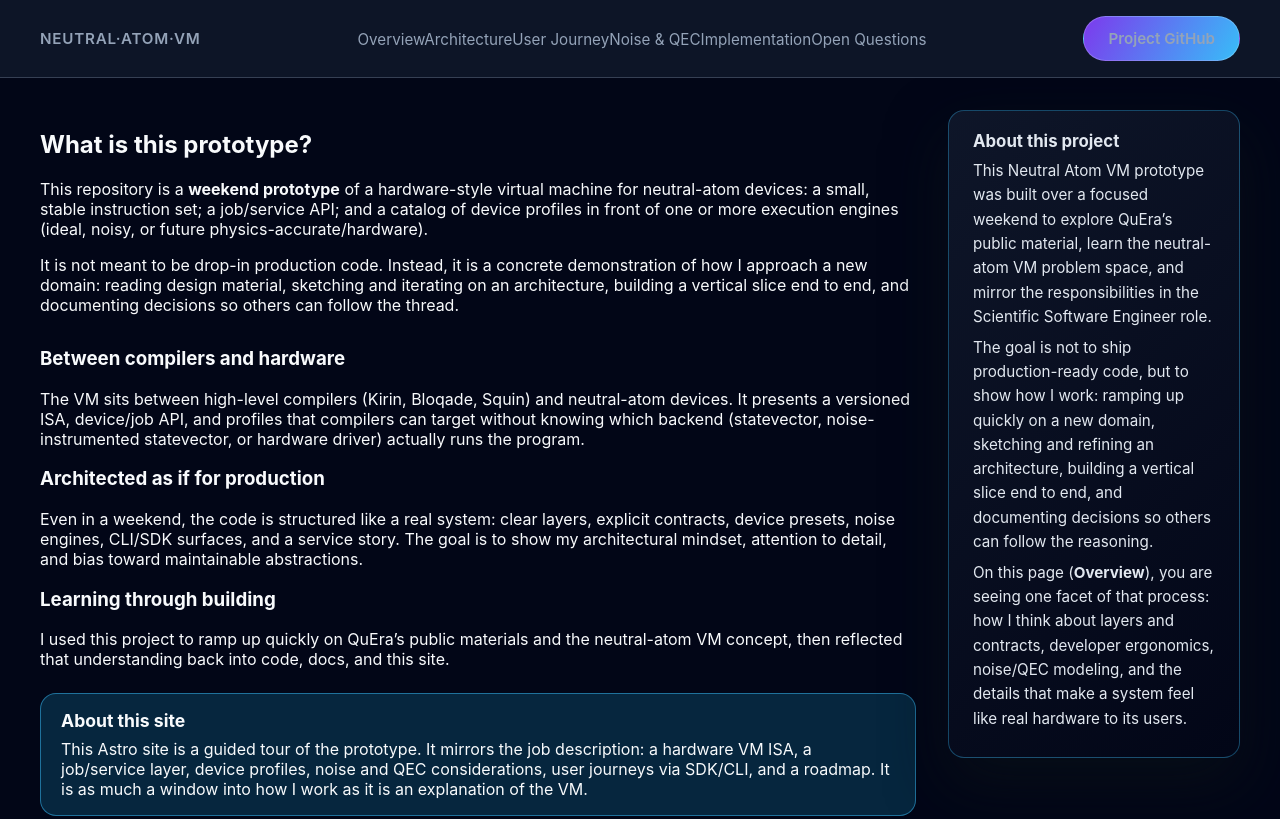
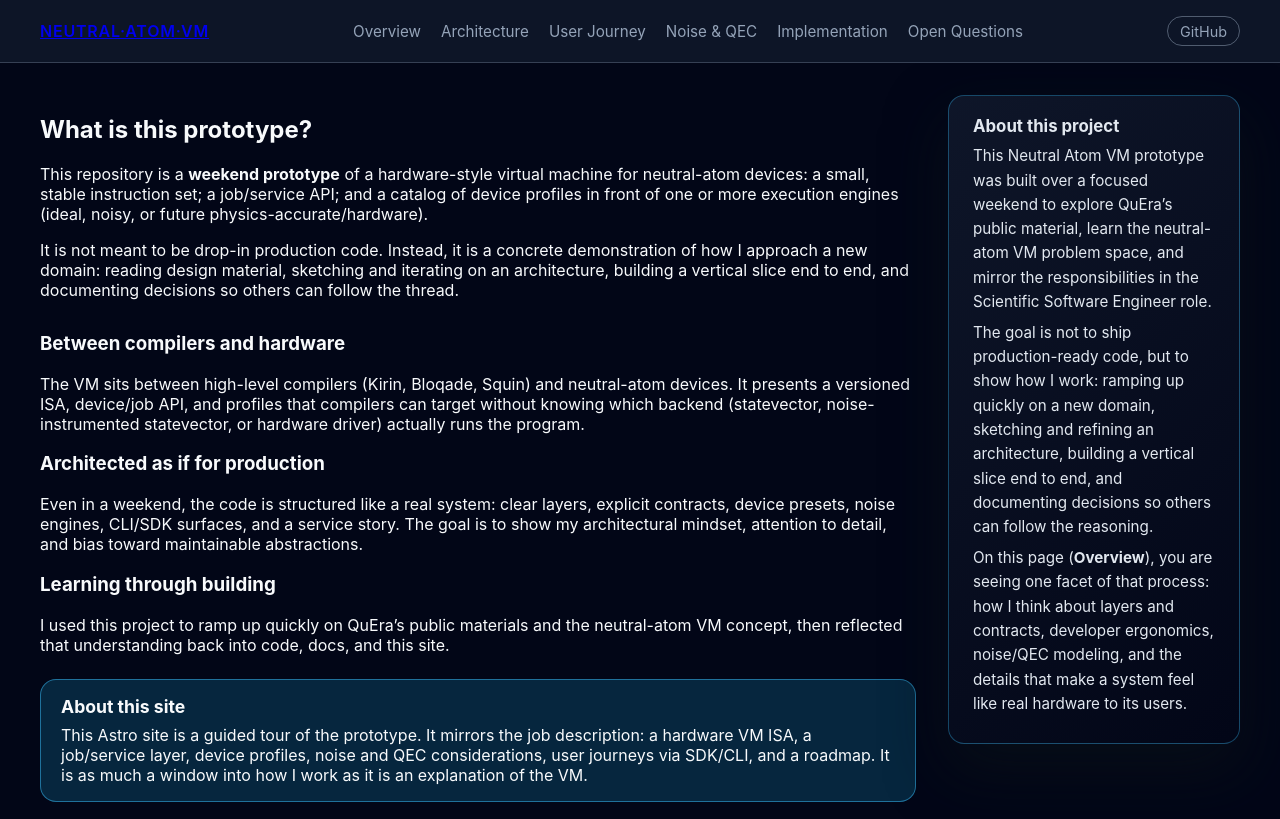
Before and after one commit to lupalberto/neutral-atom-vm, an Astro site in the folder astro-site/: page / in a window 1280 px wide. Shown: the top 819 px of the page. Built offline with nearby package versions, Linux system fonts and the light colour scheme; Astro itself is replaced by a stand-in of ours.

Commit message:
add github pages

```diff
--- a/astro-site/astro.config.mjs
+++ b/astro-site/astro.config.mjs
@@ -1,6 +1,7 @@
 import { defineConfig } from "astro/config";
 
 export default defineConfig({
-  site: "https://quera.example.com/neutral-atom-vm",
+  // GitHub Pages project URL so Astro can generate correct absolute links.
+  site: "https://lupalberto.github.io/neutral-atom-vm",
   integrations: [],
 });
--- a/astro-site/src/layouts/BaseLayout.astro
+++ b/astro-site/src/layouts/BaseLayout.astro
@@ -47,17 +47,22 @@
         flex-wrap: wrap;
         gap: 1rem;
       }
-      nav a {
+      .logo {
+        font-weight: 600;
+        letter-spacing: 0.05em;
+      }
+      .links {
+        display: flex;
+        flex-wrap: wrap;
+        gap: 0.75rem 1.25rem;
+      }
+      .links a {
         color: var(--muted);
         text-decoration: none;
         font-size: 0.95rem;
       }
-      nav a:hover {
+      .links a:hover {
         color: var(--accent);
-      }
-      .logo {
-        font-weight: 600;
-        letter-spacing: 0.05em;
       }
       main {
         max-width: 1200px;
@@ -82,14 +87,17 @@
         color: var(--muted);
         font-size: 0.9rem;
       }
-      a.button {
-        background: linear-gradient(120deg, #7c3aed, #38bdf8);
-        padding: 0.75rem 1.5rem;
-        color: white;
+      .cta {
+        font-size: 0.9rem;
+        color: var(--muted);
+        text-decoration: none;
+        padding: 0.35rem 0.75rem;
         border-radius: 999px;
-        text-decoration: none;
-        font-weight: 600;
-        border: 1px solid rgba(255,255,255,0.2);
+        border: 1px solid rgba(148, 163, 184, 0.5);
+      }
+      .cta:hover {
+        color: var(--accent);
+        border-color: var(--accent);
       }
       .grid {
         display: grid;
@@ -156,7 +164,7 @@
             <a href={item.href}>{item.label}</a>
           ))}
         </div>
-        <a class="button" href="https://github.com/QuEraComputing">Project GitHub</a>
+        <a class="cta" href="https://github.com/lupalberto/neutral-atom-vm">GitHub</a>
       </nav>
     </header>
     <main>
```
Also changed, not shown: .github/workflows/astro-gh-pages.yml (added).
